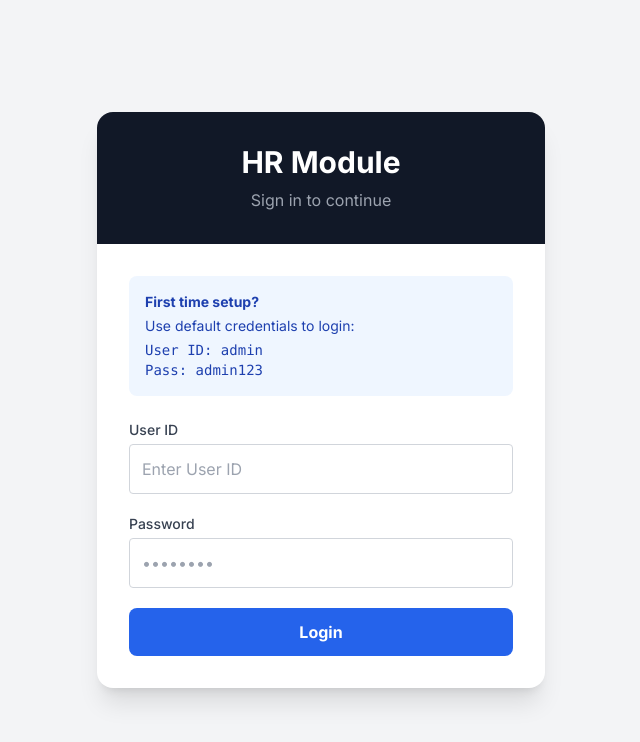
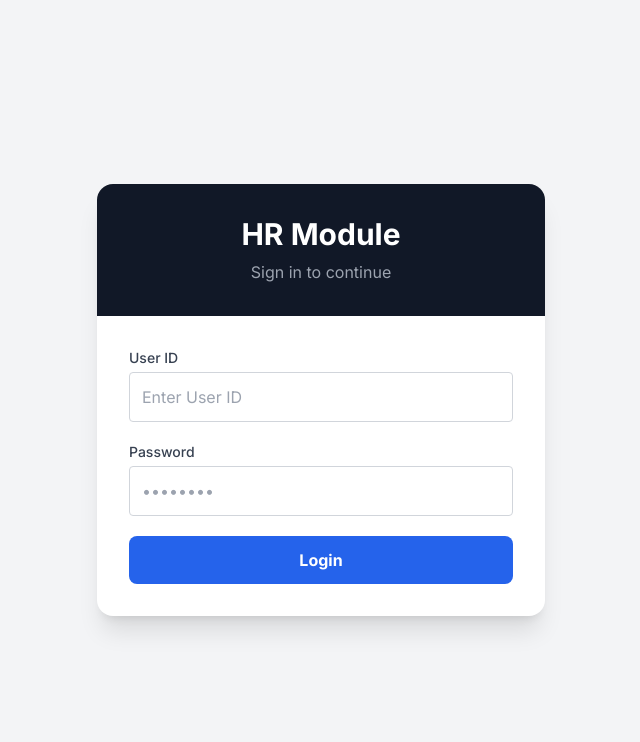
Before and after one commit to sakibahmedsamrat/ERP-System, a Next.js app: page /login in a window 1280 px wide. Shown: the top 742 px of the page, without its empty margins (319-959 px from the left). Built offline with nearby package versions, Linux system fonts and the light colour scheme; no server answers.

Commit message:
Remove default credentials from login page

```diff
--- a/src/app/login/page.tsx
+++ b/src/app/login/page.tsx
@@ -35,13 +35,6 @@ export default function LoginPage() {
             </div>
           )}
 
-          <div className="bg-blue-50 text-blue-800 p-4 rounded-lg mb-6 text-sm">
-            <p className="font-bold mb-1">First time setup?</p>
-            <p>Use default credentials to login:</p>
-            <p className="font-mono mt-1">User ID: admin</p>
-            <p className="font-mono">Pass: admin123</p>
-          </div>
-
           <form action={formAction} className="space-y-5">
             <div>
               <label className="block text-sm font-medium text-gray-700 mb-1">User ID</label>
```
